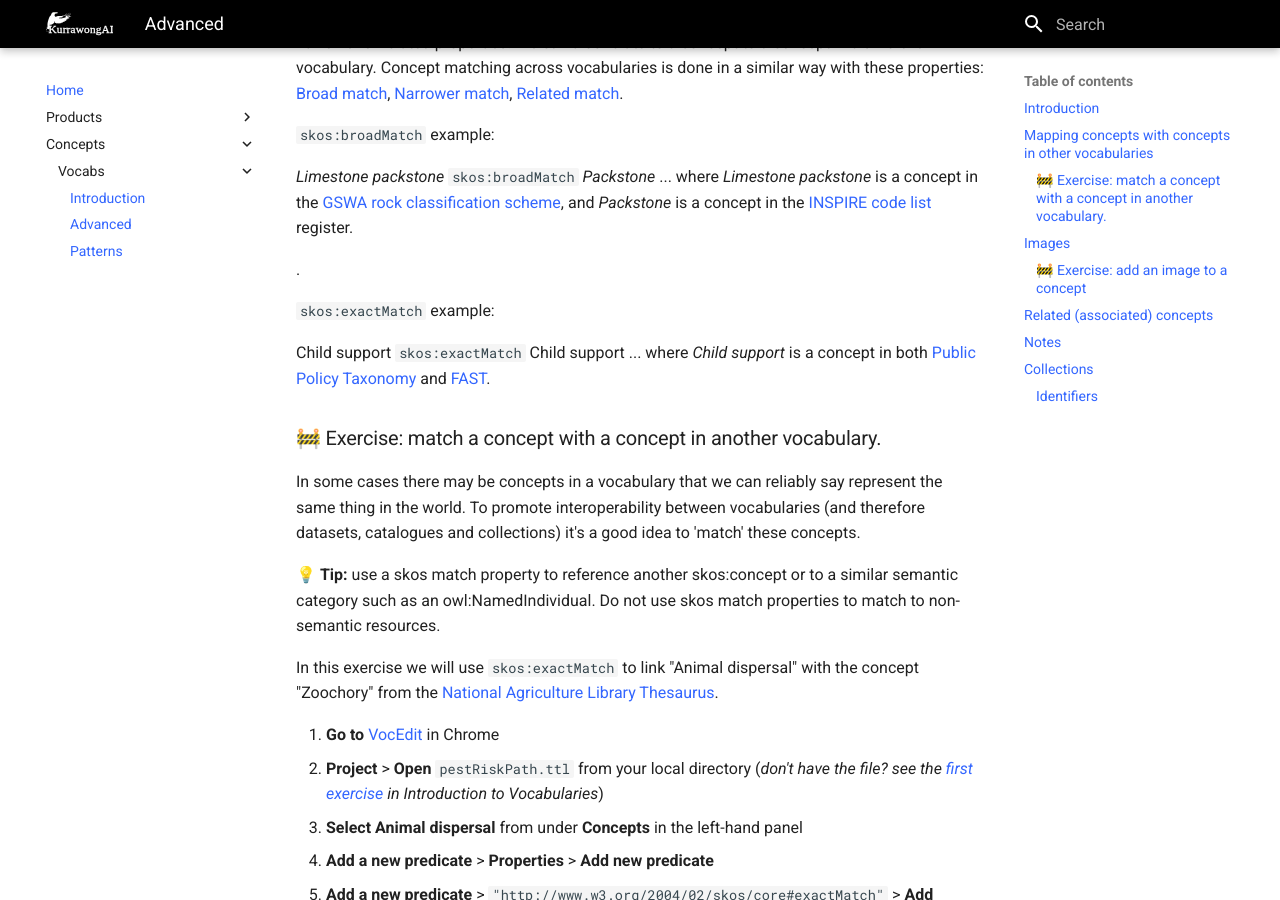
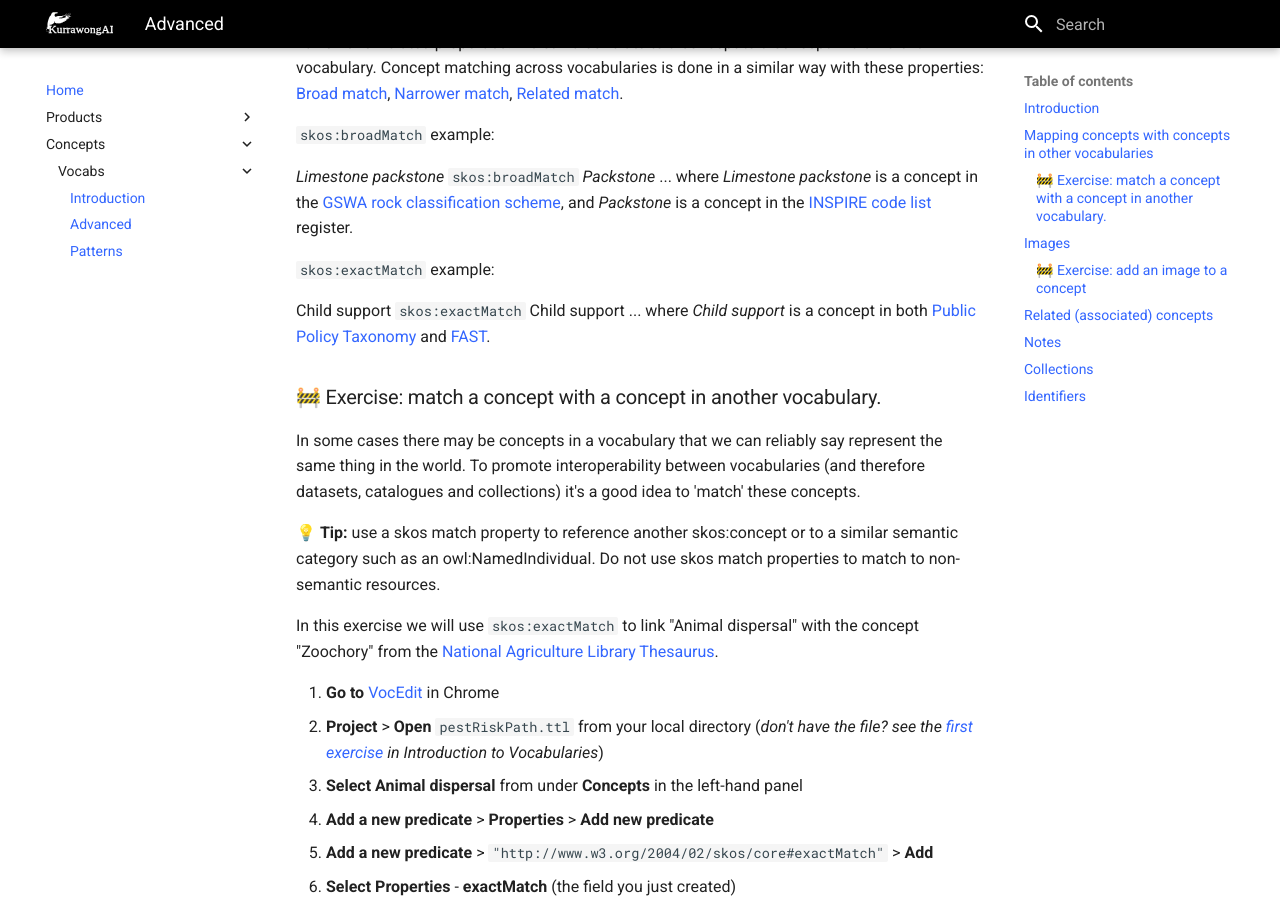
Before and after one commit to Kurrawong/docs, an MkDocs documentation site: the page built from docs/concepts/vocabs/vocab_creation.md, in a window 1280 px wide and 900 px high, scrolled down 913 px. Built offline with MkDocs 1.6.1 and Material for MkDocs 9.7.7, drawn with Linux system fonts in a browser that asks for light colours.

Commit message:
Merge remote-tracking branch 'origin/main'

```diff
--- a/docs/concepts/vocabs/vocab_creation.md
+++ b/docs/concepts/vocabs/vocab_creation.md
@@ -34,7 +34,6 @@
 _Limestone packstone_ `skos:broadMatch` _Packstone_
 ... where _Limestone packstone_ is a concept in the <a href="https://linked.data.gov.au/def/gswa-rock-classification-scheme" target="_blank">GSWA rock classification scheme</a>, and _Packstone_ is a concept in the <a href="http://inspire.ec.europa.eu/codelist" target="_blank" rel="noopener noreferrer">INSPIRE code list</a> register.
 
-.
 
 `skos:exactMatch` example:
 
@@ -113,7 +112,7 @@
 
 
 
-### Identifiers
+## Identifiers
 
 Each concept must have a unique identifier that can be looked up in an application or on the web. An IRI, or _Internationalized Resource Identifier_, is a recommended identifier type for vocabulary concepts.
 
```
